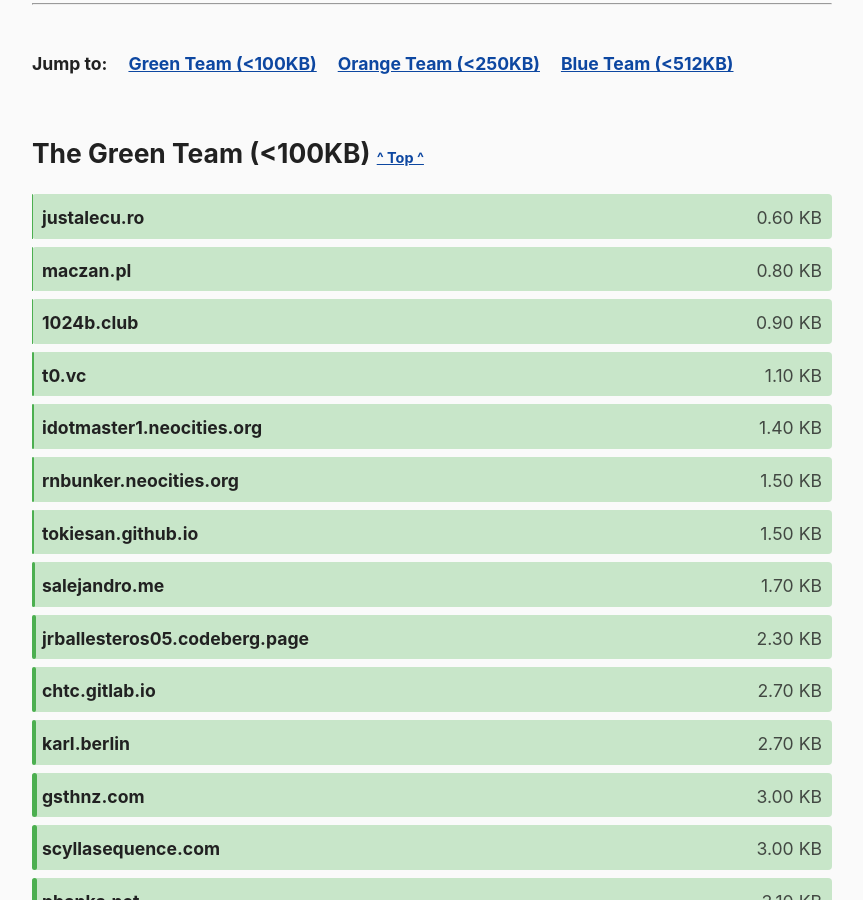
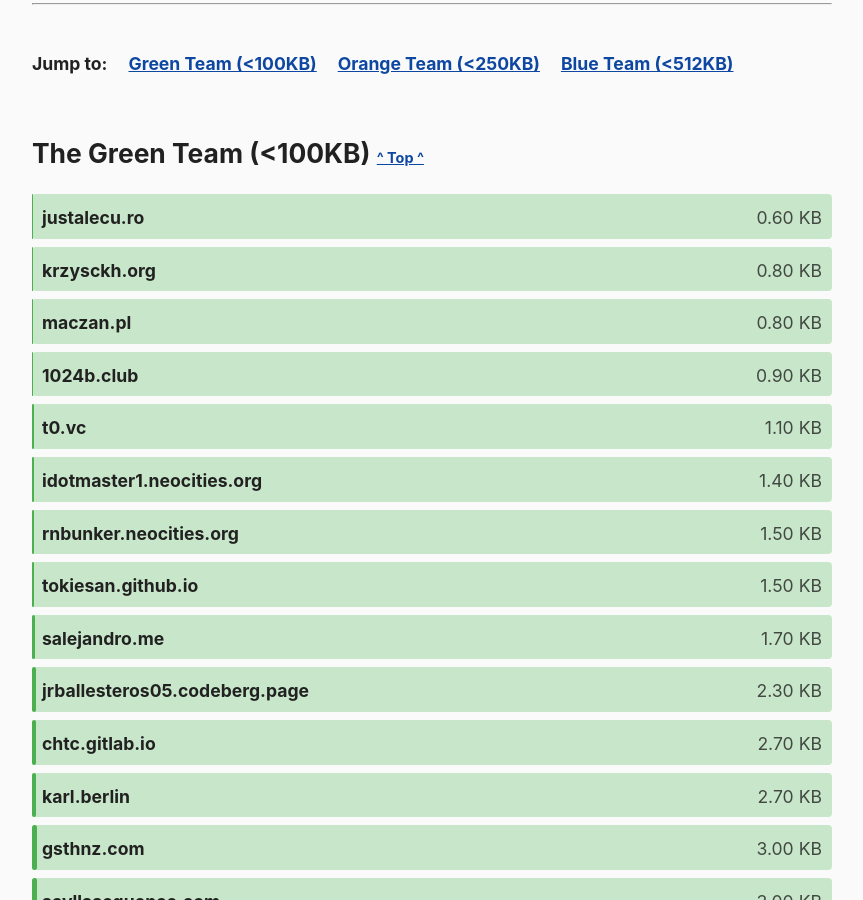
Before and after one commit to kevquirk/512kb.club, a Jekyll site: the page built from index.md, in a window 1280 px wide and 900 px high, scrolled down 745 px. Shown: the whole window, without its empty margins (208-1071 px from the left). Built offline with Jekyll 4.4.1, drawn with Linux system fonts in a browser that asks for light colours.

Commit message:
add krzysckh.org

```diff
--- a/_data/sites.yml
+++ b/_data/sites.yml
@@ -732,6 +732,11 @@
   url: https://klokmork.com/
   size: 204
   last_checked: 2021-08-08
+
+- domain: krzysckh.org
+  url: http://krzysckh.org/
+  size: 0.8
+  last_checked: 2021-08-21
 
 - domain: lazy-gamer.net
   url: https://lazy-gamer.net/
```
